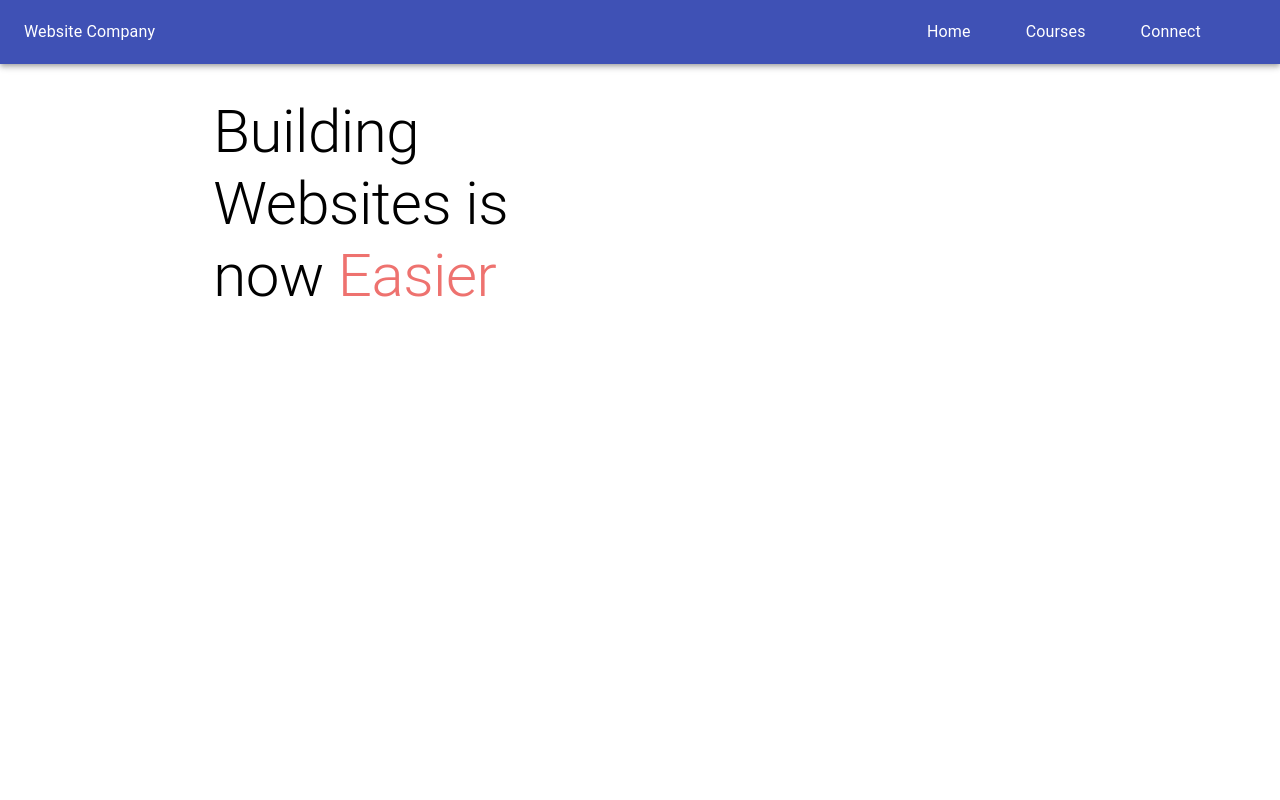
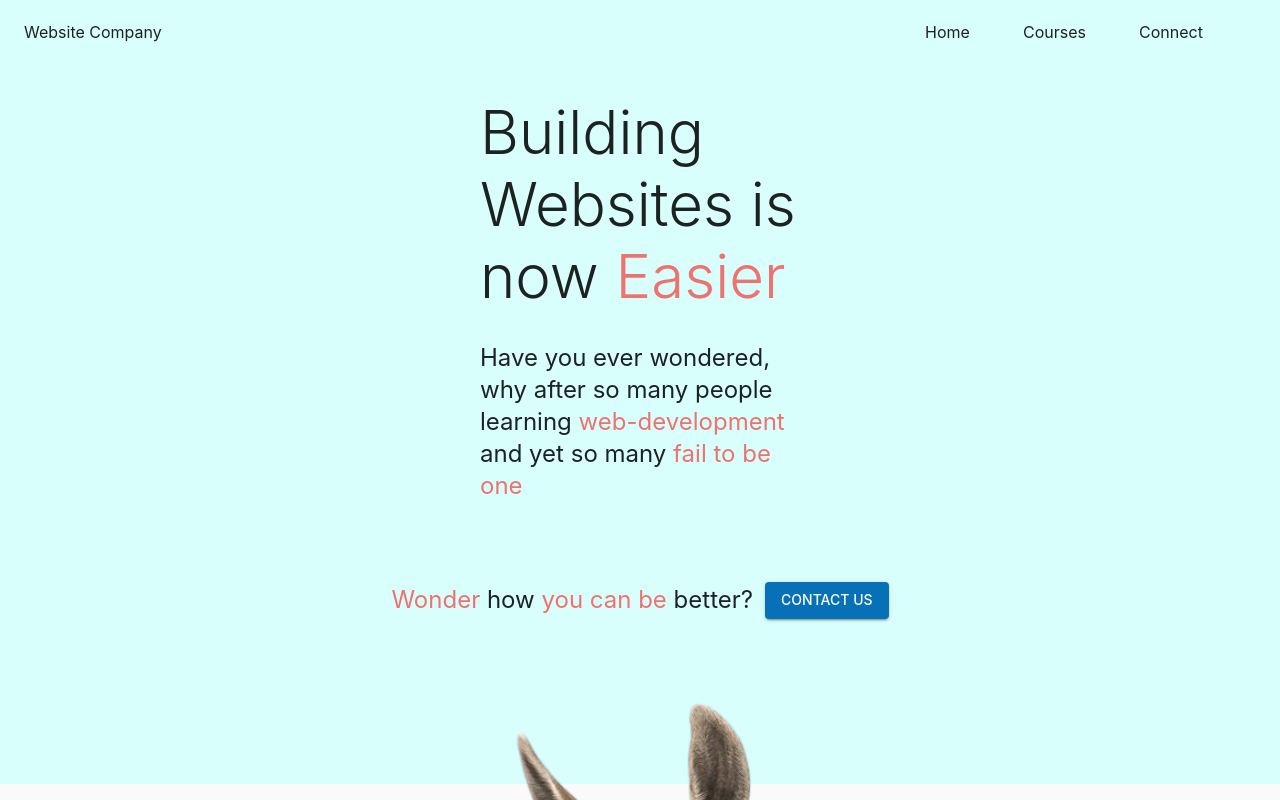
Before and after one commit to thesacredcoder/website-company, a React (Create React App) app: page / in a window 1280 px wide. Shown: the top 800 px of the page. Built offline with nearby package versions, Linux system fonts and the light colour scheme.

Commit message:
built the homepage

```diff
--- a/src/App.js
+++ b/src/App.js
@@ -1,13 +1,43 @@
 import React from "react";
-import MainNavigation from "./components/MainNavigation";
-import Home from "./components/Home";
+import { createTheme, CssBaseline, ThemeProvider } from "@material-ui/core";
+
+import { Home, MainNavigation } from "./components";
+
+const theme = createTheme({
+  palette: {
+    primary: {
+      main: "#D9FFFD",
+    },
+    secondary: {
+      main: "#0671B7",
+    },
+    accent: {
+      main: "#EE726F",
+    },
+  },
+  typography: {
+    fontFamily: [
+      "-apple-system",
+      "BlinkMacSystemFont",
+      '"Segoe UI"',
+      "Roboto",
+      '"Helvetica Neue"',
+      "Arial",
+      "sans-serif",
+      '"Apple Color Emoji"',
+      '"Segoe UI Emoji"',
+      '"Segoe UI Symbol"',
+    ].join(","),
+  },
+});
 
 function App() {
   return (
-    <>
+    <ThemeProvider theme={theme}>
+      <CssBaseline />
       <MainNavigation />
       <Home />
-    </>
+    </ThemeProvider>
   );
 }
 
--- a/src/components/Home.jsx
+++ b/src/components/Home.jsx
@@ -1,12 +1,30 @@
 import React from "react";
-import { Grid, makeStyles, Typography } from "@material-ui/core";
+import { Button, Grid, makeStyles, Typography } from "@material-ui/core";
+
+import llama from "../assets/llama-removebg.png";
 
 const useStyles = makeStyles((theme) => ({
   root: {
     paddingTop: theme.spacing(4),
+    backgroundColor: theme.palette.primary.main,
+    height: "90vh",
   },
   heroText: {
     width: theme.spacing(40),
+    marginBottom: 30,
+  },
+  accent: {
+    color: theme.palette.accent.main,
+  },
+  pitch: {
+    width: theme.spacing(40),
+    marginBottom: theme.spacing(10),
+  },
+  call: {
+    // marginLeft: theme.spacing(2),
+    display: "flex",
+    // justifyContent: "space-evenly",
+    alignItems: "center",
   },
 }));
 
@@ -15,12 +33,46 @@ const Home = () => {
   return (
     <Grid container justifyContent="center" className={classes.root}>
       {/* small se aage */}
-      <Grid item sm={8}>
-        <Typography variant="h2" component="h5" className={classes.heroText}>
+      <Grid
+        item
+        sm={7}
+        style={{
+          display: "flex",
+          justifyContent: "center",
+          alignItems: "center",
+          flexDirection: "column",
+        }}
+      >
+        <Typography variant="h2" component="h2" className={classes.heroText}>
           Building Websites is now{" "}
-          <span style={{ color: "#EE726F" }}>Easier</span>
+          <span className={classes.accent}>Easier</span>
         </Typography>
+        <Typography variant="h5" className={classes.pitch}>
+          Have you ever wondered, why after so many people learning{" "}
+          <span className={classes.accent}>web-development</span> and yet so
+          many <span className={classes.accent}>fail to be one</span>
+        </Typography>
+        <div className={classes.call}>
+          <Typography variant="h5">
+            <span className={classes.accent}>Wonder</span> how{" "}
+            <span className={classes.accent}>you can be</span> better?
+          </Typography>
+          <Button
+            variant="contained"
+            color="secondary"
+            style={{ marginLeft: 12 }}
+          >
+            Contact Us
+          </Button>
+        </div>
       </Grid>
+      {/* <Grid item sm={5} justifyContent="center" alignItems="center">
+      </Grid> */}
+      <img
+        src={llama}
+        alt="llama"
+        style={{ height: 620, width: 620, zIndex: 2 }}
+      />
     </Grid>
   );
 };
--- a/src/components/MainNavigation.jsx
+++ b/src/components/MainNavigation.jsx
@@ -18,6 +18,17 @@ const useStyles = makeStyles((theme) => ({
     alignItems: "center",
     width: theme.spacing(48),
   },
+  link: {
+    "&:hover": {
+      backgroundColor: theme.palette.secondary.main,
+      color: "white",
+      cursor: "pointer",
+      padding: theme.spacing(1),
+      paddingLeft: 15,
+      paddingRight: 15,
+      borderRadius: 20,
+    },
+  },
 }));
 
 const MainNavigation = () => {
@@ -29,9 +40,9 @@ const MainNavigation = () => {
           <Typography>Website Company</Typography>
         </div>
         <div className={classes.links}>
-          <Typography>Home</Typography>
-          <Typography>Courses</Typography>
-          <Typography>Connect</Typography>
+          <Typography className={classes.link}>Home</Typography>
+          <Typography className={classes.link}>Courses</Typography>
+          <Typography className={classes.link}>Connect</Typography>
         </div>
       </Toolbar>
     </AppBar>
--- /dev/null
+++ b/src/components/index.js
@@ -0,0 +1,4 @@
+import MainNavigation from "./MainNavigation";
+import Home from "./Home";
+
+export { MainNavigation, Home };
```
Also changed, not shown: src/utils/Important.jsx (added, +17 -0 lines), src/assets/llama-removebg.png (added).
